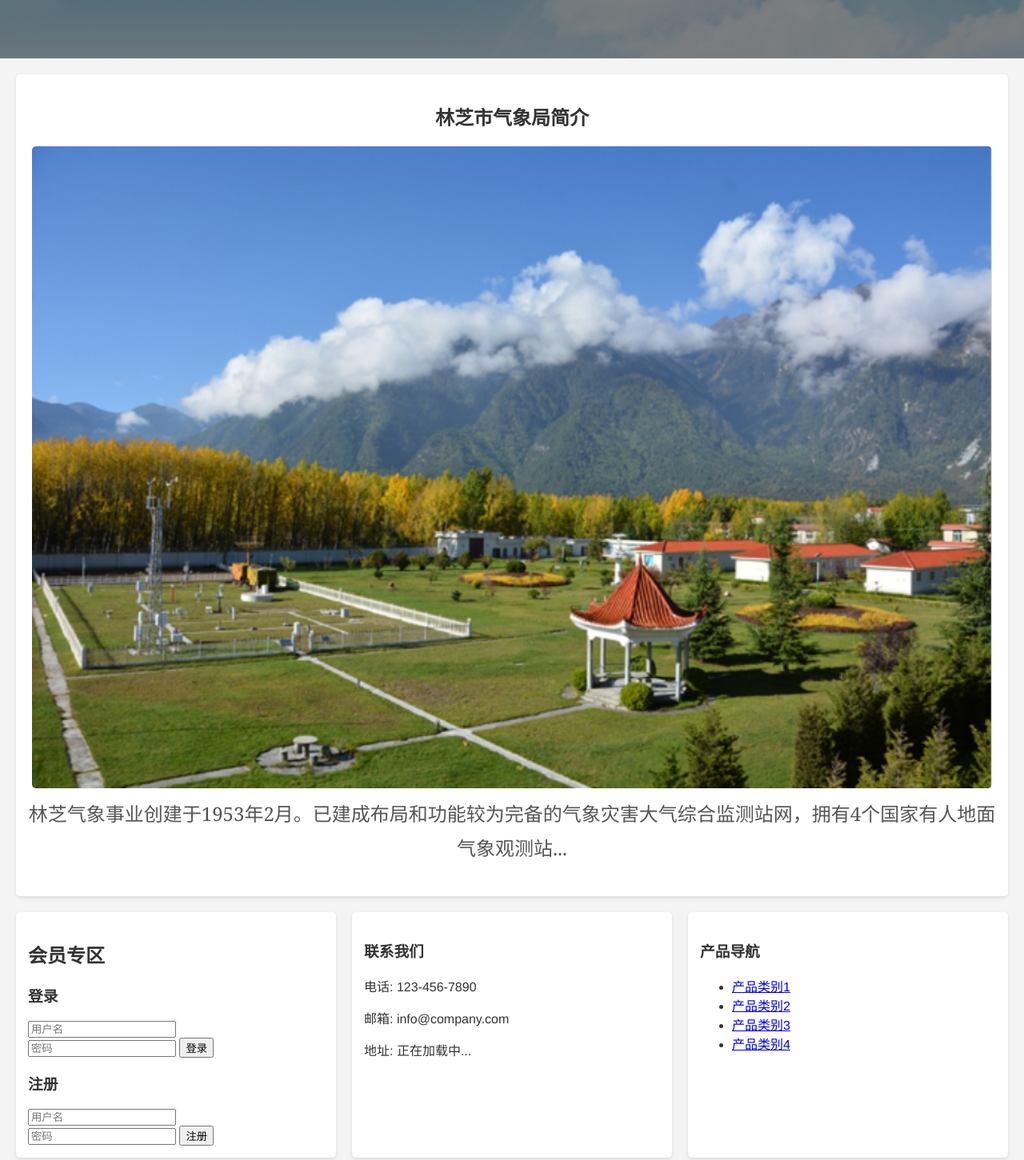
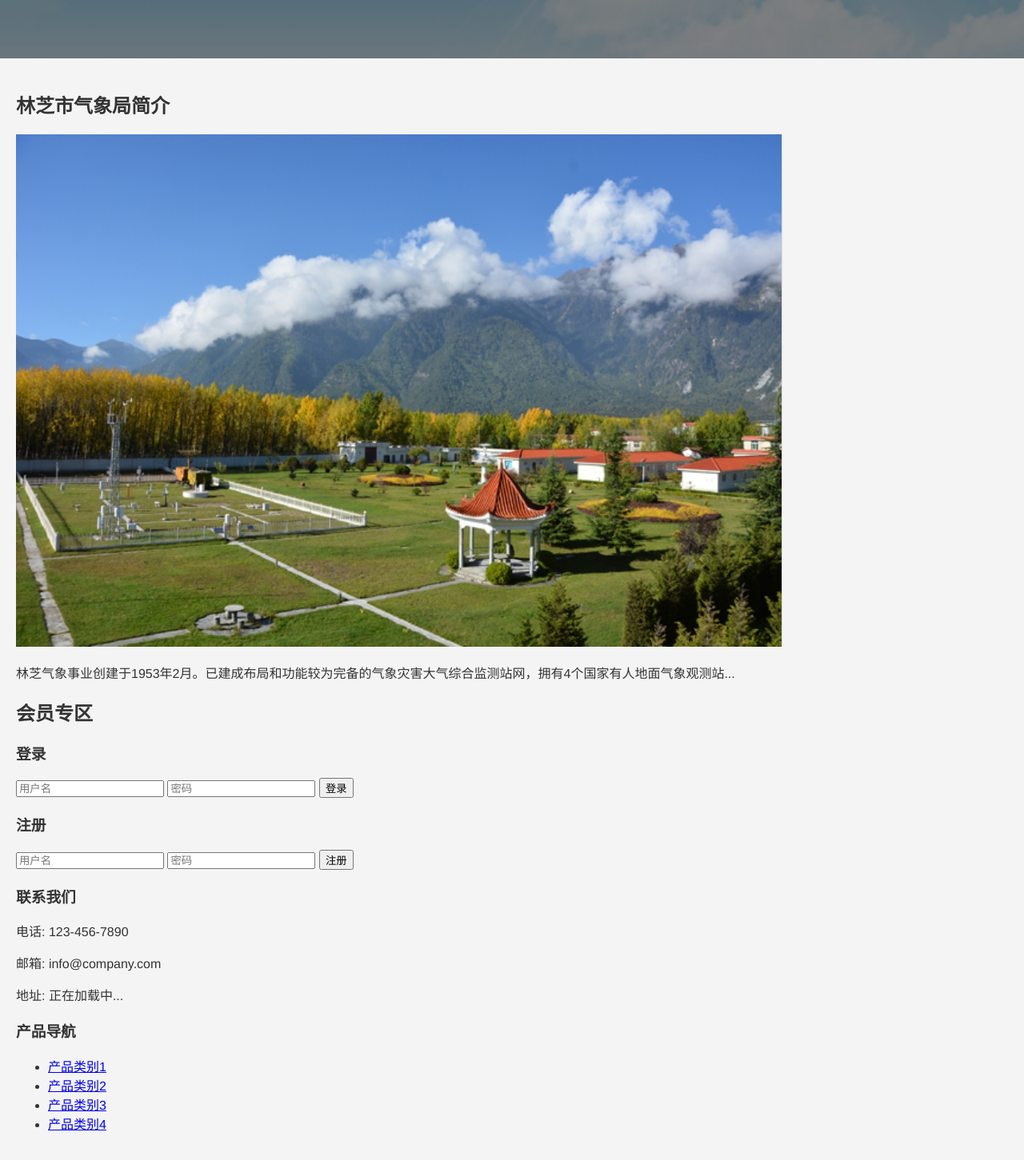
Before and after one commit to wangwenyan010928/xizang3, a plain HTML site: page index.html in a window 1280 px wide. Shown: the part 271-1722 px from the top of the page at 80% size. Drawn offline with Linux system fonts and the light colour scheme.

Commit message:
Add files via upload

```diff
--- a/styles.css
+++ b/styles.css
@@ -70,38 +70,6 @@ header nav ul li a:hover {
     padding: 20px;
 }
 
-/* Company Info */
-.company-info {
-    background-color: #fff;
-    padding: 15px;
-    margin-bottom: 20px;
-    box-shadow: 0 2px 4px rgba(0, 0, 0, 0.1);
-    border-radius: 5px;
-    display: flex;
-    flex-direction: column;
-    align-items: center;
-}
-
-/* Enlarge the image to twice its original size */
-.company-info img {
-    width: 100%;
-    max-width: 1200px;
-    height: auto;
-    display: block;
-    margin: 0 auto;
-    border-radius: 5px;
-}
-
-/* Align text properly and enlarge the font */
-.aligned-text {
-    text-align: center;
-    margin-top: 10px;
-    font-size: 1.5em;
-    line-height: 1.8;
-    font-family: 'Georgia', serif;
-    color: #555;
-}
-
 /* Sidebar and Content Layout */
 .content-layout {
     display: flex;
@@ -117,20 +85,21 @@ header nav ul li a:hover {
     box-shadow: 0 2px 5px rgba(0, 0, 0, 0.2);
     display: flex;
     flex-direction: column;
-    justify-content: flex-start; /* 调整为顶部对齐 */
-    gap: 10px; /* 设置按钮之间的间距为 10px */
+    justify-content: flex-start; /* 从顶部对齐 */
+    gap: 5px; /* 调整按钮之间的间距为 5px */
     height: 100%; /* 确保侧边栏的高度与右侧内容相同 */
 }
 
 .sidebar button {
     width: 100%;
-    padding: 10px; /* 调整按钮的上下填充 */
+    padding: 8px; /* 减少按钮的上下填充，使其更加紧凑 */
     background-color: #007bff;
     color: white;
     border: none;
     border-radius: 5px;
     cursor: pointer;
     font-size: 1em;
+    margin: 0; /* 去掉按钮的外边距 */
 }
 
 .sidebar button:hover {
@@ -164,22 +133,6 @@ header nav ul li a:hover {
     background-color: #0056b3;
 }
 
-/* Bottom Row Styling */
-.bottom-row {
-    display: flex;
-    justify-content: space-between;
-    margin-top: 20px;
-    gap: 20px;
-}
-
-.auth-section, .contact-info, .product-nav {
-    background-color: #fff;
-    padding: 15px;
-    box-shadow: 0 2px 4px rgba(0, 0, 0, 0.1);
-    border-radius: 5px;
-    flex: 1;
-}
-
 /* Footer */
 footer {
     background-color: #333;
```
